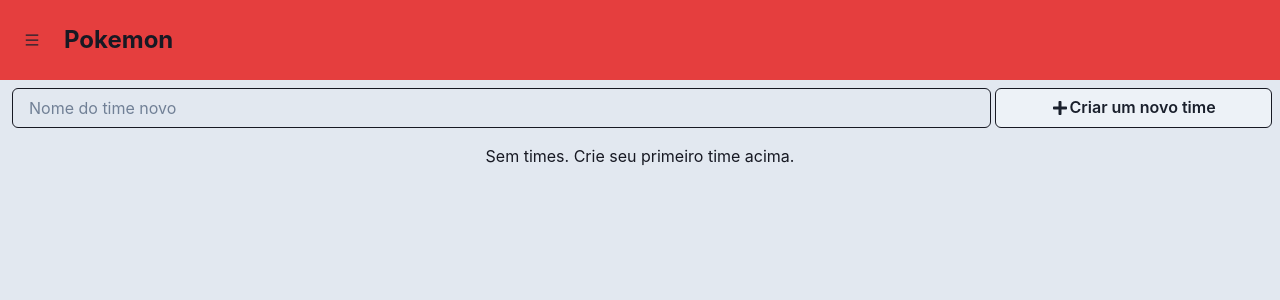
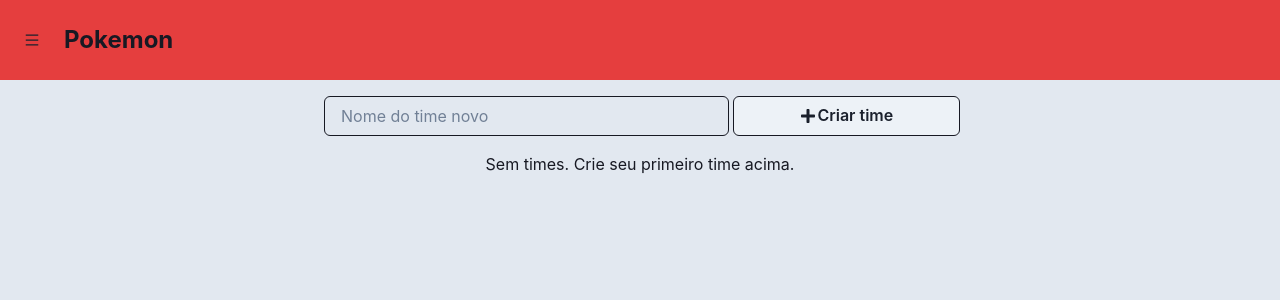
Before and after one commit to daviprios/my-team-pokemon, a React (Vite) app: page /teams in a window 1280 px wide. Shown: the top 300 px of the page. Built offline with nearby package versions, Linux system fonts and the light colour scheme.

Commit message:
refactor: update some minor styling

```diff
--- a/src/ui/views/MyTeams/index.tsx
+++ b/src/ui/views/MyTeams/index.tsx
@@ -1,5 +1,5 @@
 import { useState } from 'react'
-import { Box, Button, Center, Flex, Image, Input, Modal, ModalBody, ModalCloseButton, ModalContent, ModalFooter, ModalHeader, ModalOverlay, Text, UnorderedList, useDisclosure } from '@chakra-ui/react'
+import { Box, Button, Center, Container, Flex, Image, Input, Modal, ModalBody, ModalCloseButton, ModalContent, ModalFooter, ModalHeader, ModalOverlay, Text, UnorderedList, useColorModeValue, useDisclosure } from '@chakra-ui/react'
 import { FaPlus } from 'react-icons/fa'
 import { useForm } from 'react-hook-form'
 
@@ -14,13 +14,15 @@
 	const { isOpen, onOpen, onClose } = useDisclosure()
 	const [selectedPokemon, setSelectedPokemon] = useState<{ pokemon: Pokemon, team: string }>({ pokemon: { id: '0', name: '', sprite: '' }, team: '' })
 
+	const imageBgColor = useColorModeValue('gray.300', 'gray.600')
+
 	return (
-		<Flex flexDirection={'column'} p='2'>
+		<Container maxW={'2xl'} mt='4'>
 			<Flex mb='4'>
 				<Input { ...register('teamName') } mx='1' flexShrink={1} borderColor={borderColor} placeholder='Nome do time novo'/>
 				<Button flexBasis={'350px'} borderWidth={1} borderColor={borderColor} onClick={() => dispatch({ type: 'createTeam', payload: { teamName: getValues().teamName } })}>
 					<FaPlus style={{ marginRight: '2' }}/>
-					Criar um novo time
+					Criar time
 				</Button>
 			</Flex>
 			{Object.entries(state).length ? (
@@ -32,11 +34,11 @@
 									<Text>{pokemonTeam.name}</Text>
 									<Button h='full' borderWidth={1} borderColor={borderColor} onClick={() => dispatch({ type: 'deleteTeam', payload: { teamName: pokemonTeam.name } })}>Excluir</Button>
 								</Flex>
-								<Flex>
+								<Flex px='1' justifyContent={'space-evenly'}>
 									{pokemonTeam.pokemons.length
 										?  pokemonTeam.pokemons.map((pokemon, index) => {
 											return (
-												<Image key={index} src={pokemon.sprite} boxSize={'16%'} onClick={() => {
+												<Image key={index} src={pokemon.sprite} boxSize={'16%'} title={pokemon.name} cursor={'pointer'} bgColor={imageBgColor} borderRadius={'lg'} onClick={() => {
 													setSelectedPokemon({ pokemon, team: pokemonTeam.name })
 													onOpen()
 												}}/>
@@ -74,6 +76,6 @@
 					</ModalFooter>
 				</ModalContent>
 			</Modal>
-		</Flex>
+		</Container>
 	)
 }
```
